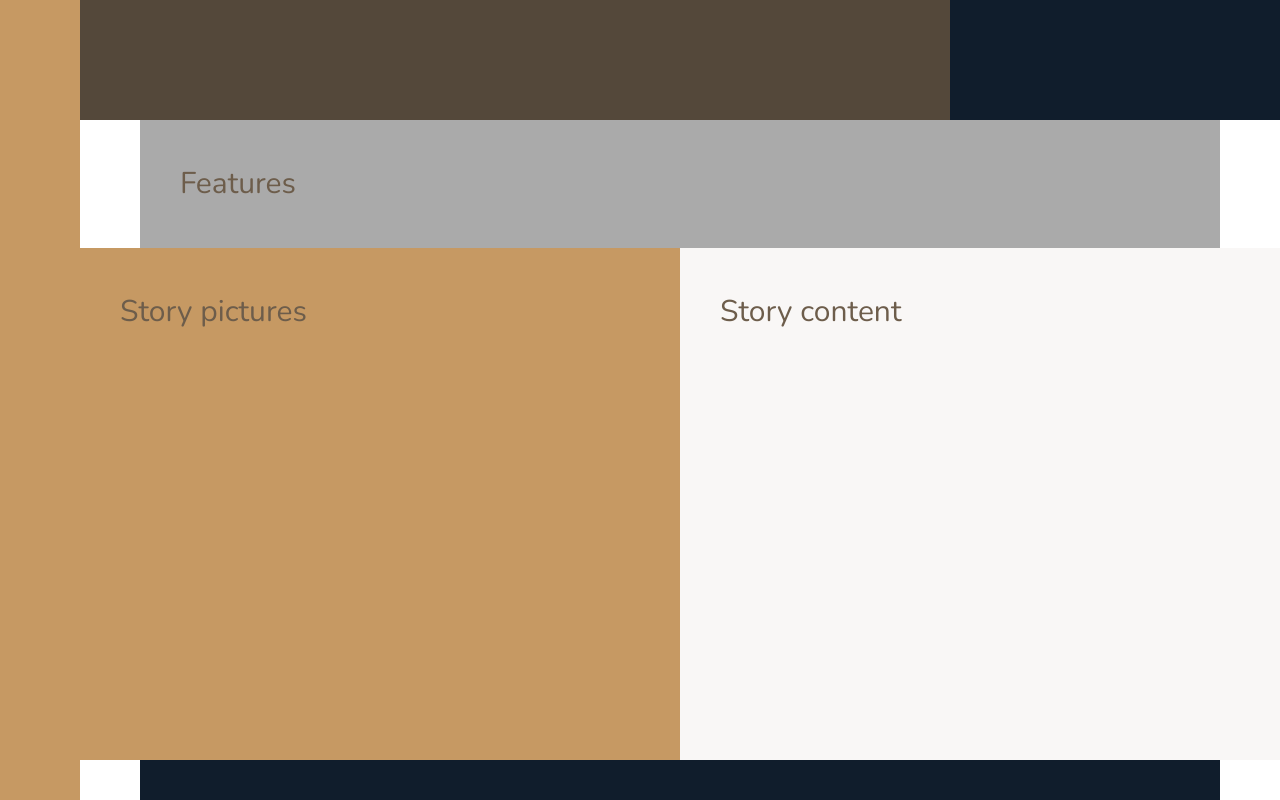
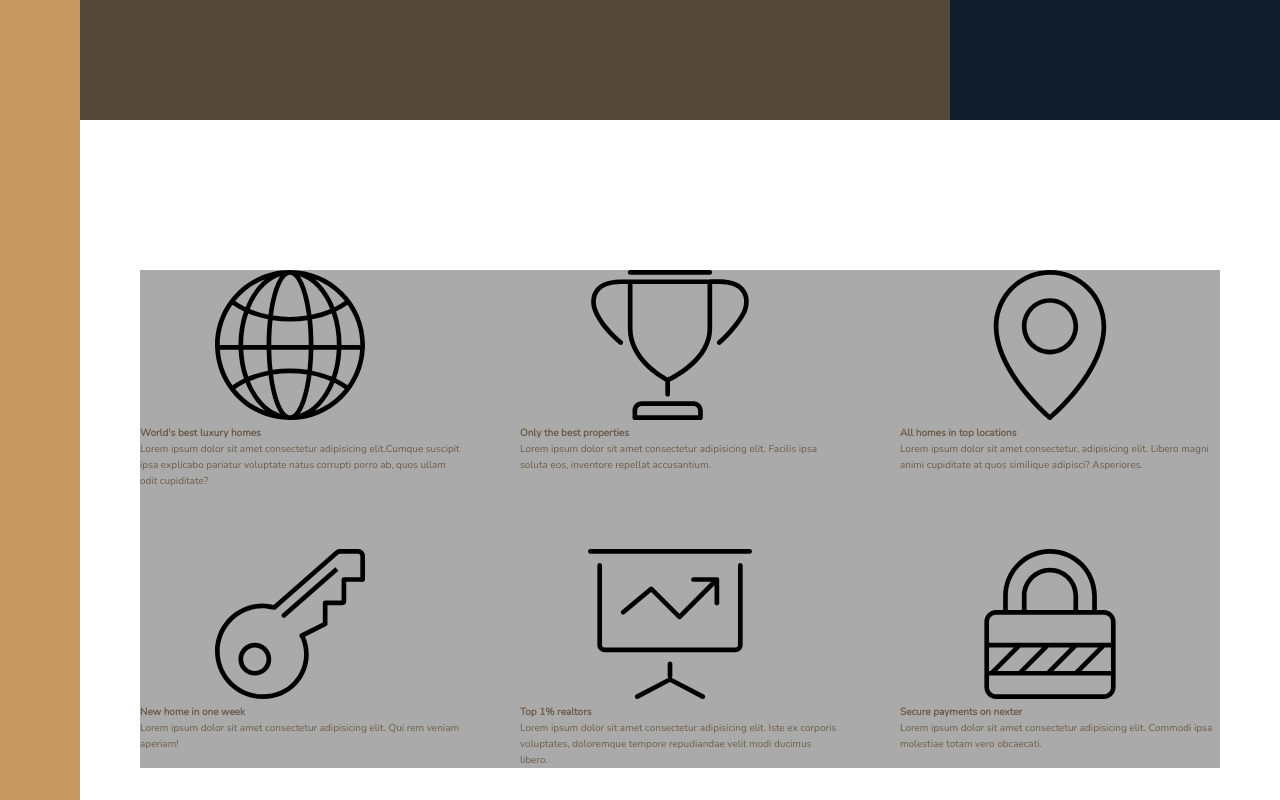
Before and after one commit to vidban/Nexter-clone, a website built with webpack: page src/client/views/index.html in a window 1280 px wide. Shown: the part 520-1320 px from the top of the page. Built offline with nearby package versions, Linux system fonts and the light colour scheme; files whose address does not match are found by name.

Commit message:
Added content to features section

```diff
--- a/src/client/styles/_base.scss
+++ b/src/client/styles/_base.scss
@@ -39,14 +39,7 @@ body {
   display: grid;
   grid-template-rows: 80vh min-content 40vw repeat(3, min-content);
   grid-template-columns:
-    [sidebar-start] 8rem [sidebar-end full-start] minmax(
-      6rem,
-      1fr
-    ) [center-start]repeat(8, [col-start] minmax(min-content, 14rem) [col-end])
+    [sidebar-start] 8rem [sidebar-end full-start] minmax(6rem, 1fr)
+    [center-start]repeat(8, [col-start] minmax(min-content, 14rem) [col-end])
     [center-end] minmax(6rem, 1fr) [full-end];
-
-  & > * {
-    padding: 40px;
-    font-size: 3rem;
-  }
 }
--- a/src/client/styles/_features.scss
+++ b/src/client/styles/_features.scss
@@ -1,4 +1,16 @@
 .features {
   background-color: $color-grey-light-2;
   grid-column: center-start / center-end;
+
+  margin: 15rem 0;
+
+  display: grid;
+  grid-template-columns: repeat(3, 1fr);
+  grid-gap: 6rem;
+
+  &__icon {
+  }
+
+  &__text {
+  }
 }
--- a/src/client/views/index.html
+++ b/src/client/views/index.html
@@ -19,7 +19,70 @@
     </div>
     <header class="header">Header</header>
     <div class="realtors">Top 3 realtors</div>
-    <section class="features">Features</section>
+    <section class="features">
+      <div class="feature">
+        <svg class="feature__icon">
+          <use xlink:href="sprite.svg#icon-global"></use>
+        </svg>
+        <h4 class="heading--4">World's best luxury homes</h4>
+        <p class="feature__text">
+          Lorem ipsum dolor sit amet consectetur adipisicing elit.Cumque
+          suscipit ipsa explicabo pariatur voluptate natus corrupti porro ab,
+          quos ullam odit cupiditate?
+        </p>
+      </div>
+      <div class="feature">
+        <svg class="feature__icon">
+          <use xlink:href="sprite.svg#icon-trophy"></use>
+        </svg>
+        <h4 class="heading--4">Only the best properties</h4>
+        <p class="feature__text">
+          Lorem ipsum dolor sit amet consectetur adipisicing elit. Facilis ipsa
+          soluta eos, inventore repellat accusantium.
+        </p>
+      </div>
+      <div class="feature">
+        <svg class="feature__icon">
+          <use xlink:href="sprite.svg#icon-map-pin"></use>
+        </svg>
+        <h4 class="heading--4">All homes in top locations</h4>
+        <p class="feature__text">
+          Lorem ipsum dolor sit amet consectetur, adipisicing elit. Libero magni
+          animi cupiditate at quos similique adipisci? Asperiores.
+        </p>
+      </div>
+      <div class="feature">
+        <svg class="feature__icon">
+          <use xlink:href="sprite.svg#icon-key"></use>
+        </svg>
+        <h4 class="heading--4">New home in one week</h4>
+        <p class="feature__text">
+          Lorem ipsum dolor sit amet consectetur adipisicing elit. Qui rem
+          veniam aperiam!
+        </p>
+      </div>
+      <div class="feature">
+        <svg class="feature__icon">
+          <use xlink:href="sprite.svg#icon-presentation"></use>
+        </svg>
+        <h4 class="heading--4">Top 1% realtors</h4>
+        <p class="feature__text">
+          Lorem ipsum dolor sit amet consectetur adipisicing elit. Iste ex
+          corporis voluptates, doloremque tempore repudiandae velit modi ducimus
+          libero.
+        </p>
+      </div>
+      <div class="feature">
+        <svg class="feature__icon">
+          <use xlink:href="sprite.svg#icon-lock"></use>
+        </svg>
+        <h4 class="heading--4">Secure payments on nexter</h4>
+        <p class="feature__text">
+          Lorem ipsum dolor sit amet consectetur adipisicing elit. Commodi ipsa
+          molestiae totam vero obcaecati.
+        </p>
+      </div>
+    </section>
     <div class="story__pictures">Story pictures</div>
     <div class="story__content">Story content</div>
     <section class="homes">Homes</section>
```
